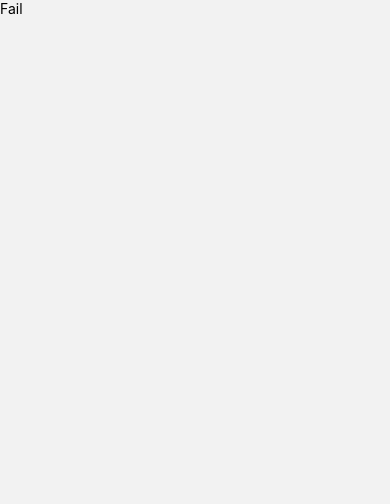
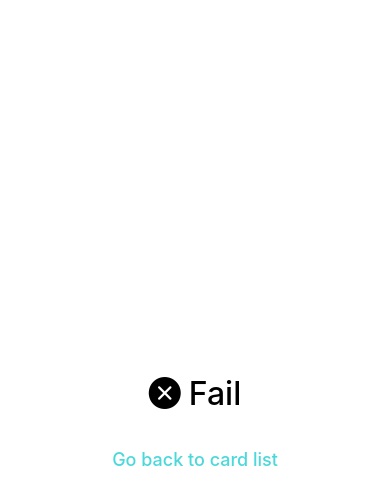
Before and after one commit to htetaungkhant/wegowhereFrontendTask, a React Native app: screen /Fail in a window 390 px wide. Shown: the top 504 px of the page. Built offline with nearby package versions, Linux system fonts and the light colour scheme.

Commit message:
Completed Fail Screen

```diff
--- a/screens/Fail/index.tsx
+++ b/screens/Fail/index.tsx
@@ -1,9 +1,38 @@
-import { Text, View } from 'react-native'
+import { AntDesign } from '@expo/vector-icons';
+import { StyleSheet, Text, View } from 'react-native';
+
+import { LinkButton } from '@/components/Button';
+import colors from '@/constants/colors';
 
 export function FailScreen() {
     return (
-        <View>
-            <Text>Fail</Text>
+        <View style={styles.container}>
+            <View style={styles.innerContainer}>
+                <AntDesign name="closecircle" size={32} color={colors.errorRed} />
+                <Text style={styles.failLabel}>Fail</Text>
+            </View>
+            <LinkButton title="Go back to card list" href="CardList" />
         </View>
     )
 }
+
+const styles = StyleSheet.create({
+    container: {
+        flex: 1,
+        rowGap: 8,
+        justifyContent: 'center',
+        alignItems: 'center',
+        backgroundColor: colors.background
+    },
+    innerContainer: {
+        marginBottom: 28,
+        flexDirection: 'row',
+        alignItems: 'center',
+        columnGap: 8,
+    },
+    failLabel: {
+        fontSize: 32,
+        fontWeight: '500',
+        color: "#000",
+    },
+})
```
